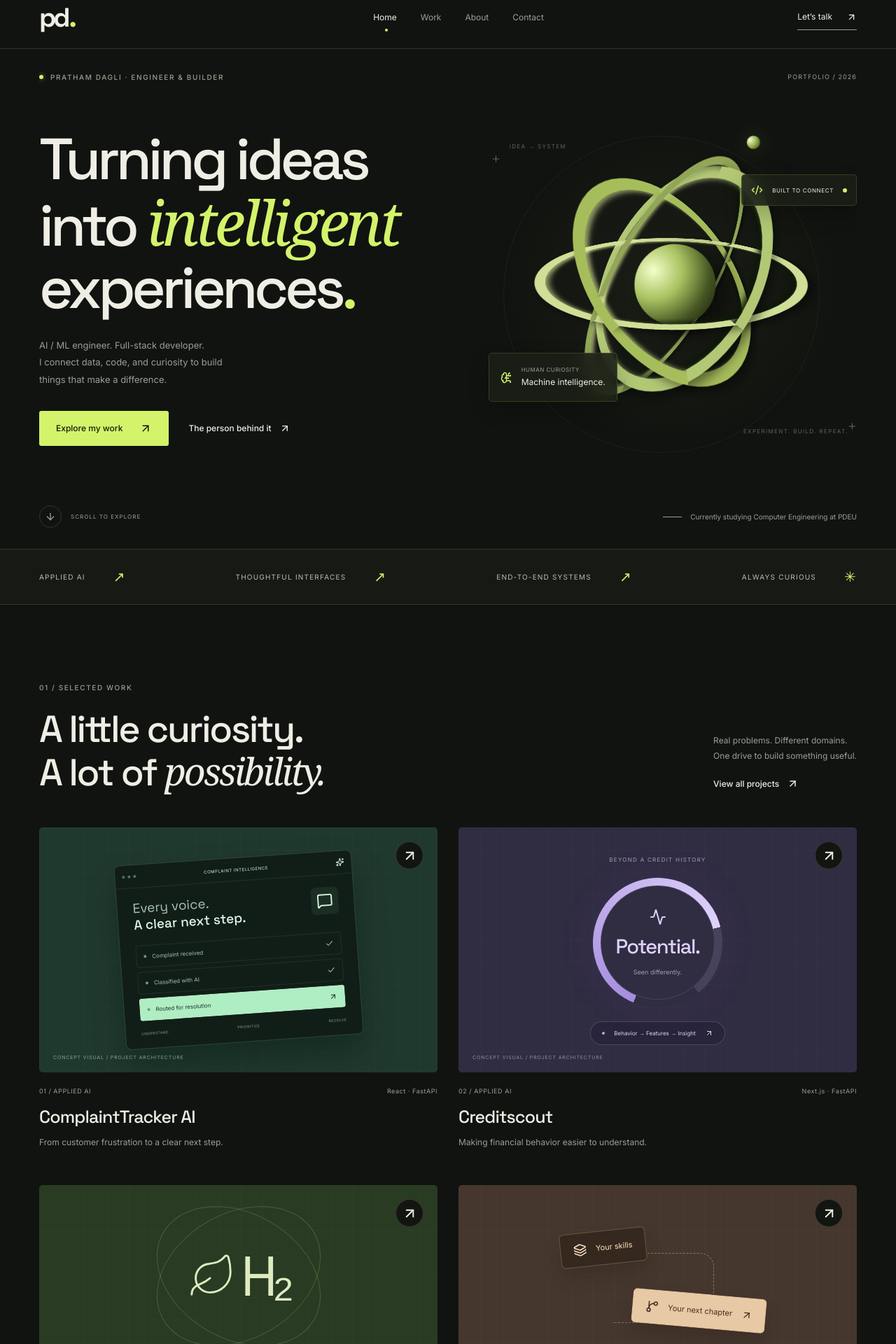
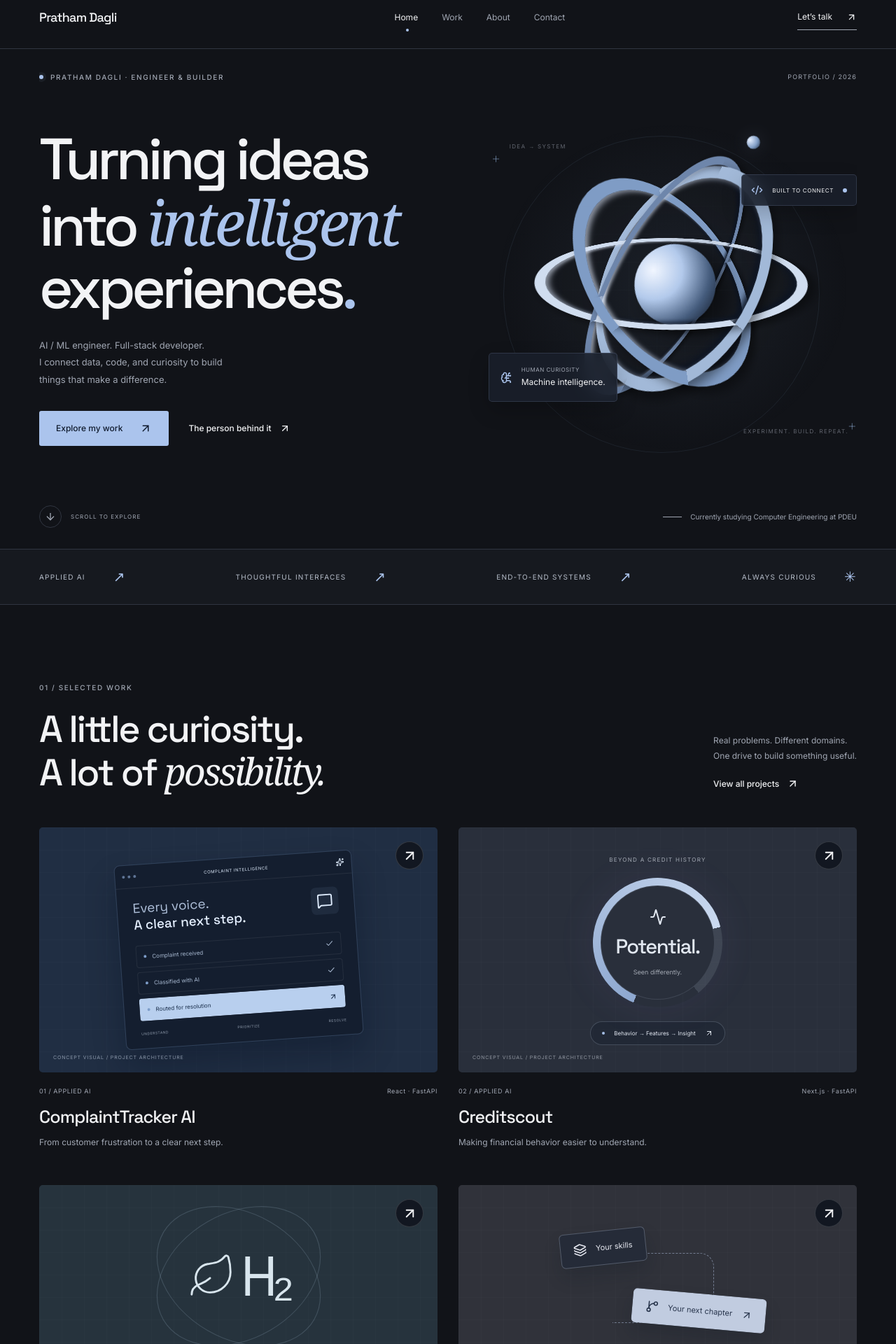
Before and after one commit to prathamdagli/personal-website, a Next.js app: page / in a window 1280 px wide. Shown: the part 20-1940 px from the top of the page at 70% size. Built offline with nearby package versions, Linux system fonts and the light colour scheme.

Commit message:
Replace monogram with full name and refine portfolio colors

```diff
--- a/src/app/about/page.tsx
+++ b/src/app/about/page.tsx
@@ -18,7 +18,7 @@ export default function AboutPage() {
           More than
           <br />
           the <span className="serif">code.</span>
-          <span className="lime">✳</span>
+          <span className="accent">✳</span>
         </h1>
         <div className="intro-bottom">
           <p>
--- a/src/app/contact/page.tsx
+++ b/src/app/contact/page.tsx
@@ -19,7 +19,7 @@ export default function ContactPage() {
           Great things start
           <br />
           with a <span className="serif">hello.</span>
-          <span className="lime">↗</span>
+          <span className="accent">↗</span>
         </h1>
         <div className="intro-bottom">
           <p>
--- a/src/app/globals.css
+++ b/src/app/globals.css
@@ -1,11 +1,11 @@
 @import "tailwindcss";
 :root {
-  --bg: #111310;
-  --surface: #181b16;
-  --ink: #eeeee5;
-  --muted: #9b9e92;
-  --line: #30342b;
-  --lime: #d3f36b;
+  --bg: #111318;
+  --surface: #191c23;
+  --ink: #f2f3f5;
+  --muted: #a0a6b2;
+  --line: #303540;
+  --accent: #abc4ed;
   color-scheme: dark;
 }
 @theme inline {
@@ -29,7 +29,7 @@ body {
   -webkit-font-smoothing: antialiased;
 }
 ::selection {
-  background: var(--lime);
+  background: var(--accent);
   color: var(--bg);
 }
 a {
@@ -54,7 +54,7 @@ button:focus-visible,
 input:focus-visible,
 textarea:focus-visible,
 label:has(input:focus-visible) {
-  outline: 2px solid var(--lime);
+  outline: 2px solid var(--accent);
   outline-offset: 6px;
 }
 p {
@@ -92,8 +92,8 @@ em,
   font-style: italic;
   letter-spacing: -0.055em;
 }
-.lime {
-  color: var(--lime);
+.accent {
+  color: var(--accent);
 }
 .muted {
   color: var(--muted);
@@ -122,11 +122,11 @@ em,
   height: 6px;
   display: inline-block;
   border-radius: 50%;
-  background: var(--lime);
+  background: var(--accent);
   flex-shrink: 0;
 }
 .status-dot {
-  box-shadow: 0 0 0 4px #d3f36b10;
+  box-shadow: 0 0 0 4px #abc4ed10;
 }
 .text-link {
   display: inline-flex;
@@ -143,7 +143,7 @@ em,
   transition: transform 0.25s;
 }
 .text-link:hover {
-  color: var(--lime);
+  color: var(--accent);
 }
 .text-link:hover svg {
   transform: translate(2px, -2px);
@@ -167,18 +167,18 @@ em,
   transform: translateY(-3px);
 }
 .button-primary {
-  background: var(--lime);
-  color: #151a0a;
+  background: var(--accent);
+  color: #101b2e;
 }
 .button-primary:hover {
-  background: #e0ff83;
+  background: #c1d5f4;
 }
 .skip-link {
   position: fixed;
   top: -100px;
   left: 20px;
   padding: 15px;
-  background: var(--lime);
+  background: var(--accent);
   color: var(--bg);
   z-index: 200;
 }
@@ -196,17 +196,14 @@ em,
   z-index: 110;
   background: var(--bg);
 }
-.wordmark {
+.site-name {
   font-family: var(--font-space), sans-serif;
-  font-size: 38px;
-  font-weight: 700;
-  letter-spacing: -4px;
-  line-height: 1;
-}
-.brand-dot {
-  color: var(--lime);
-  margin-left: 2px;
-}
+  font-size: 18px;
+  font-weight: 500;
+  letter-spacing: -0.04em;
+  line-height: 1.3;
+}
+
 .desktop-nav {
   display: flex;
   gap: 34px;
@@ -229,7 +226,7 @@ em,
   left: 50%;
   width: 4px;
   height: 4px;
-  background: var(--lime);
+  background: var(--accent);
   border-radius: 50%;
 }
 .nav-cta {
@@ -241,8 +238,8 @@ em,
   padding-block: 9px;
 }
 .nav-cta:hover {
-  color: var(--lime);
-  border-color: var(--lime);
+  color: var(--accent);
+  border-color: var(--accent);
 }
 .menu-toggle {
   display: none;
@@ -319,7 +316,7 @@ em,
   letter-spacing: -0.065em;
 }
 .hero h1 em {
-  color: var(--lime);
+  color: var(--accent);
   font-size: 1.06em;
 }
 .hero-copy > p {
@@ -338,7 +335,7 @@ em,
   height: 490px;
   position: relative;
   min-width: 0;
-  background: radial-gradient(ellipse at center, #6779401c, transparent 68%);
+  background: radial-gradient(ellipse at center, #6f8baa1c, transparent 68%);
   perspective: 1000px;
 }
 .hero-art:before {
@@ -346,7 +343,7 @@ em,
   position: absolute;
   width: 86%;
   aspect-ratio: 1;
-  border: 1px solid #67794021;
+  border: 1px solid #6f8baa21;
   border-radius: 50%;
   top: 6%;
   left: 4%;
@@ -356,8 +353,8 @@ em,
   position: absolute;
   inset: 10% 0;
   background-image:
-    linear-gradient(#ced5a607 1px, transparent 1px),
-    linear-gradient(90deg, #ced5a607 1px, transparent 1px);
+    linear-gradient(#a6bbd507 1px, transparent 1px),
+    linear-gradient(90deg, #a6bbd507 1px, transparent 1px);
   background-size: 40px 40px;
   mask-image: radial-gradient(ellipse, black, transparent 70%);
   pointer-events: none;
@@ -377,10 +374,10 @@ em,
   height: 84%;
   border-radius: 50%;
   box-shadow:
-    inset 5px 3px 9px #f5ffab9c,
-    inset -6px -5px 13px #0b1607,
+    inset 5px 3px 9px #e4edff9c,
+    inset -6px -5px 13px #0b1322,
     6px 10px 18px #0007;
-  border: 11px solid #a6bd5b;
+  border: 11px solid #7f9cc5;
   background: transparent;
 }
 .ring-one {
@@ -389,17 +386,17 @@ em,
 }
 .ring-two {
   transform: rotateY(-48deg) rotateX(30deg);
-  border-color: #b2c875;
+  border-color: #a2b9d8;
   border-width: 18px;
 }
 .ring-three {
   transform: rotateX(65deg) rotateY(18deg);
-  border-color: #d0df97;
+  border-color: #d0ddef;
   border-width: 15px;
 }
 .ring-four {
   transform: rotateX(-57deg) rotateY(40deg);
-  border-color: #92a658;
+  border-color: #6e86ab;
   border-width: 12px;
 }
 .orbit-core {
@@ -411,10 +408,10 @@ em,
   border-radius: 50%;
   background: radial-gradient(
     circle at 30% 25%,
-    #f2ffc9,
-    #a8c260 35%,
-    #455522 68%,
-    #121b0a 95%
+    #f1f6ff,
+    #b2c9eb 35%,
+    #455c7d 68%,
+    #101827 95%
   );
   box-shadow: 15px 19px 38px #0009;
 }
@@ -425,8 +422,8 @@ em,
   top: 10%;
   right: 13%;
   border-radius: 50%;
-  background: radial-gradient(circle at 30% 25%, #f1ffc8, #8aa443 55%, #1c290d);
-  box-shadow: 0 0 25px #d3f36b25;
+  background: radial-gradient(circle at 30% 25%, #e6efff, #829fc7 55%, #1b293d);
+  box-shadow: 0 0 25px #abc4ed25;
 }
 .art-label {
   position: absolute;
@@ -434,14 +431,14 @@ em,
   display: flex;
   align-items: center;
   gap: 13px;
-  border: 1px solid #d3f36b26;
-  background: #1b2017dd;
+  border: 1px solid #abc4ed26;
+  background: #1a202bdd;
   backdrop-filter: blur(12px);
   border-radius: 5px;
   box-shadow: 0 12px 30px #0003;
 }
 .art-label > svg {
-  color: var(--lime);
+  color: var(--accent);
 }
 .label-ai {
   left: 0;
@@ -471,7 +468,7 @@ em,
   position: absolute;
   font-size: 8px;
   letter-spacing: 0.17em;
-  color: #9b9e928c;
+  color: #a0a6b28c;
 }
 .coord-one {
   top: 38px;
@@ -483,7 +480,7 @@ em,
 }
 .art-cross {
   position: absolute;
-  color: #717a51;
+  color: #667a96;
   font-size: 21px;
   font-weight: 200;
 }
@@ -515,8 +512,8 @@ em,
   place-items: center;
 }
 .scroll-link:hover .scroll-circle {
-  color: var(--lime);
-  border-color: var(--lime);
+  color: var(--accent);
+  border-color: var(--accent);
 }
 .hero-note {
   font-size: 10px;
@@ -532,7 +529,7 @@ em,
 }
 .discipline-strip {
   border-block: 1px solid var(--line);
-  background: #171a14;
+  background: #16191f;
 }
 .discipline-strip > .container {
   display: flex;
@@ -547,11 +544,11 @@ em,
   gap: 40px;
   letter-spacing: 0.12em;
   font-size: 10px;
-  color: #b9bcaf;
+  color: #b6bdc9;
 }
 .discipline-strip span span {
   font-size: 20px;
-  color: var(--lime);
+  color: var(--accent);
 }
 /* Projects */
 .section-heading {
@@ -589,7 +586,7 @@ em,
   position: absolute;
   top: 20px;
   right: 20px;
-  background: #121510;
+  background: #121721;
   border: 1px solid #ffffff25;
   border-radius: 50%;
   width: 40px;
@@ -604,7 +601,7 @@ em,
 }
 .project-card:hover .project-open {
   transform: rotate(45deg);
-  background: var(--lime);
+  background: var(--accent);
   color: var(--bg);
 }
 .project-meta {
@@ -670,32 +667,32 @@ em,
   opacity: 0.55;
 }
 .visual-complaint-tracker {
-  background: #20392e;
-  color: #d8f4e1;
+  background: #202e43;
+  color: #deebfc;
 }
 .visual-creditscout {
-  background: #302c42;
-  color: #ded2fc;
+  background: #292f3b;
+  color: #e2e8f1;
 }
 .visual-greenhydro {
-  background: #293b22;
-  color: #deebc1;
+  background: #26333d;
+  color: #d8e5ed;
 }
 .visual-jobwemet {
-  background: #45372e;
-  color: #ffe0bf;
+  background: #30323a;
+  color: #e6e8f0;
 }
 .visual-formula-one {
-  background: #3d282a;
-  color: #ffb0a5;
+  background: #282f3c;
+  color: #d4dfef;
 }
 .mini-window {
   width: 68%;
   max-width: 340px;
-  background: #111e18;
-  border: 1px solid #658e7255;
+  background: #141e2f;
+  border: 1px solid #6b88af55;
   border-radius: 8px;
-  box-shadow: 0 25px 45px #03110a55;
+  box-shadow: 0 25px 45px #060f2055;
   transform: rotate(-4deg);
   transition: transform 0.4s;
 }
@@ -720,14 +717,14 @@ em,
   width: 4px;
   height: 4px;
   border-radius: 50%;
-  background: #54745e;
+  background: #5f7596;
 }
 .ticket-body {
   padding: 17px 22px;
 }
 .ticket-icon {
   float: right;
-  background: #a6e8bc13;
+  background: #a6c6f013;
   border-radius: 7px;
   padding: 8px;
 }
@@ -736,11 +733,11 @@ em,
   font-size: 19px;
   line-height: 1.25;
   margin-bottom: 17px;
-  color: #a9c3b1;
+  color: #afc0da;
 }
 .ticket-heading strong {
   font-weight: 500;
-  color: #e0f9e7;
+  color: #e4efff;
 }
 .ticket-row {
   display: flex;
@@ -751,7 +748,7 @@ em,
   padding: 9px 10px;
   margin-top: 6px;
   font-size: 8px;
-  color: #a6bcae;
+  color: #a7b8d0;
 }
 .ticket-row > span {
   display: flex;
@@ -762,12 +759,12 @@ em,
   display: inline-block;
   width: 4px;
   height: 4px;
-  background: #699e78;
+  background: #7d9dc9;
   border-radius: 50%;
 }
 .ticket-row.active {
-  background: #afedc3;
-  color: #1a3924;
+  background: #b8cfee;
+  color: #1c304d;
 }
 .ticket-bottom {
   display: flex;
@@ -795,9 +792,9 @@ em,
   border-radius: 50%;
   background: conic-gradient(
     from 210deg,
-    #a58cde,
-    #dfd3fc 65%,
-    #dfd3fc22 65% 83%,
+    #8ea8d0,
+    #cbdaf0 65%,
+    #cbdaf022 65% 83%,
     transparent 83%
   );
   padding: 11px;
@@ -807,14 +804,14 @@ em,
 .score-ring > div {
   border-radius: 50%;
   height: 100%;
-  background: #302c42;
+  background: #292f3b;
   display: flex;
   align-items: center;
   justify-content: center;
   flex-direction: column;
   gap: 8px;
   transform: rotate(8deg);
-  border: 1px solid #dfd3fc22;
+  border: 1px solid #cbdaf022;
 }
 .score-ring strong {
   font-family: var(--font-space);
@@ -830,14 +827,14 @@ em,
   display: flex;
   align-items: center;
   gap: 13px;
-  border: 1px solid #dfd3fc33;
-  background: #211c3280;
+  border: 1px solid #cbdaf033;
+  background: #1b223180;
   padding: 10px 16px;
   border-radius: 20px;
   font-size: 8px;
 }
 .score-pill .tiny-dot {
-  background: #c1a3fa;
+  background: #a5bee4;
   width: 4px;
   height: 4px;
 }
@@ -860,7 +857,7 @@ em,
   content: "";
   position: absolute;
   inset: -10px;
-  border: 1px solid #c6e29630;
+  border: 1px solid #adc8e030;
   border-radius: 50%;
   transform: rotate(-30deg) scaleX(1.25);
 }
@@ -884,7 +881,7 @@ em,
 .hydro-line i {
   width: 25px;
   height: 1px;
-  background: #b6d59460;
+  background: #a3bed960;
   position: relative;
 }
 .hydro-caption {
@@ -903,12 +900,12 @@ em,
   align-items: center;
   gap: 13px;
   position: absolute;
-  border: 1px solid #d1ad8a55;
-  background: #34281f;
+  border: 1px solid #aeb9ce55;
+  background: #252b38;
   padding: 14px 18px;
   border-radius: 6px;
   font-size: 11px;
-  box-shadow: 0 14px 25px #24140933;
+  box-shadow: 0 14px 25px #10172533;
   z-index: 2;
 }
 .node-one {
@@ -920,8 +917,8 @@ em,
   right: -10px;
   top: 110px;
   transform: rotate(5deg);
-  background: #e8c9a5;
-  color: #453021;
+  background: #c1cce0;
+  color: #29364d;
 }
 .career-path {
   position: absolute;
@@ -929,7 +926,7 @@ em,
   left: 80px;
   width: 145px;
   height: 100px;
-  border: 1px dashed #caa37c90;
+  border: 1px dashed #a6b6d390;
   border-left: 0;
   border-radius: 0 20px 20px 0;
 }
@@ -940,12 +937,12 @@ em,
   font-family: var(--font-space);
   font-size: 27px;
   letter-spacing: -0.05em;
-  color: #bda28b;
+  color: #a5b2c9;
   line-height: 1.2;
 }
 .career-caption strong {
   font-weight: 500;
-  color: #ffe1bf;
+  color: #e0e9f8;
 }
 .race-art {
   width: 100%;
@@ -957,18 +954,18 @@ em,
   overflow: visible;
 }
 .race-track-outer {
-  stroke: #ffad9b35;
+  stroke: #a4bce035;
   stroke-width: 22;
   fill: none;
 }
 .race-track-inner {
-  stroke: #ffc6b6;
+  stroke: #c4d5f0;
   stroke-width: 2;
   stroke-dasharray: 8 4;
   fill: none;
 }
 .race-art circle {
-  fill: #e9f294;
+  fill: #dae6f9;
 }
 .race-caption {
   display: flex;
@@ -994,7 +991,7 @@ em,
   margin-top: 30px;
   letter-spacing: -0.065em;
 }
-.page-intro > h1 > .lime {
+.page-intro > h1 > .accent {
   display: inline-block;
   font-family: var(--font-space);
   font-size: 0.8em;
@@ -1044,13 +1041,13 @@ em,
   transition: 0.2s;
 }
 .filter-tabs button:hover {
-  border-color: #899569;
+  border-color: #7d93b3;
   color: var(--ink);
 }
 .filter-tabs button.selected {
-  background: var(--lime);
-  color: #152008;
-  border-color: var(--lime);
+  background: var(--accent);
+  color: #182840;
+  border-color: var(--accent);
 }
 .filter-tabs button > span {
   font-size: 8px;
@@ -1099,7 +1096,7 @@ em,
 .personal-note {
   margin-top: 40px;
   padding: 26px 0 0 22px;
-  border-left: 1px solid var(--lime);
+  border-left: 1px solid var(--accent);
 }
 .personal-note > span {
   font-size: 8px;
@@ -1115,7 +1112,7 @@ em,
   color: var(--ink);
 }
 .personal-note em {
-  color: var(--lime);
+  color: var(--accent);
   font-size: 26px;
 }
 .detailed-experience > div {
@@ -1133,7 +1130,7 @@ em,
   color: var(--muted);
 }
 .experience-side > span:first-child {
-  color: var(--lime);
+  color: var(--accent);
 }
 .detailed-experience h3 {
   font-size: 27px;
@@ -1143,7 +1140,7 @@ em,
   font-size: 12px;
   font-weight: 400;
   letter-spacing: 0;
-  color: var(--lime);
+  color: var(--accent);
   margin-top: 8px;
 }
 .detailed-experience p {
@@ -1163,7 +1160,7 @@ em,
   margin-top: 6px;
 }
 .detailed-experience li::marker {
-  color: #697b43;
+  color: #7085a5;
 }
 .toolkit-grid {
   display: grid;
@@ -1171,7 +1168,7 @@ em,
   gap: 40px;
 }
 .toolkit-grid > div {
-  border-top: 1px solid #d3f36b30;
+  border-top: 1px solid #abc4ed30;
   padding-top: 22px;
 }
 .toolkit-grid h3 {
@@ -1191,9 +1188,9 @@ em,
   font-size: 10px;
   line-height: 1.4;
   padding: 9px 12px;
-  border: 1px solid #9aab7950;
+  border: 1px solid #8f9fbc50;
   border-radius: 3px;
-  color: #c5ceae;
+  color: #c2cdde;
 }
 .education-section {
   display: grid;
@@ -1225,7 +1222,7 @@ em,
   font-family: var(--font-space);
   font-size: 22px;
   letter-spacing: -0.04em;
-  color: var(--lime);
+  color: var(--accent);
   font-weight: 400;
   margin-top: 12px;
 }
@@ -1245,7 +1242,7 @@ em,
 }
 .cert-star {
   font-size: 23px;
-  color: var(--lime);
+  color: var(--accent);
   line-height: 1.3;
 }
 .certificate h3 {
@@ -1285,10 +1282,10 @@ em,
   top: 3px;
   width: 27px;
   height: 27px;
-  color: var(--lime);
+  color: var(--accent);
 }
 .email-heading:hover {
-  color: var(--lime);
+  color: var(--accent);
 }
 .copy-email {
   margin-top: 22px;
@@ -1300,7 +1297,7 @@ em,
 .copy-email > span {
   display: block;
   font-size: 10px;
-  color: var(--lime);
+  color: var(--accent);
   margin-top: 8px;
   min-height: 16px;
 }
@@ -1323,7 +1320,7 @@ em,
 }
 .contact-social-list > a:hover > svg:last-child {
   transform: translate(3px, -3px);
-  color: var(--lime);
+  color: var(--accent);
 }
 .contact-social-list > a > div {
   display: flex;
@@ -1344,7 +1341,7 @@ em,
   margin-top: 28px;
 }
 .contact-form {
-  background: #1a1e16;
+  background: #1a1e26;
   border: 1px solid var(--line);
   padding: 35px;
   border-radius: 4px;
@@ -1363,7 +1360,7 @@ em,
 .contact-form > label,
 .form-row > label {
   font-size: 10px;
-  color: #c7cabb;
+  color: #c9d0dc;
 }
 .contact-form legend {
   margin-bottom: 14px;
@@ -1375,7 +1372,7 @@ em,
 }
 .topic-options > label {
   padding: 10px 13px;
-  border: 1px solid #444c36;
+  border: 1px solid #424d61;
   border-radius: 25px;
   font-size: 9px;
   color: var(--muted);
@@ -1383,9 +1380,9 @@ em,
   position: relative;
 }
 .topic-options > label.selected {
-  border-color: var(--lime);
-  color: var(--lime);
-  background: #d3f36b08;
+  border-color: var(--accent);
+  color: var(--accent);
+  background: #abc4ed08;
 }
 .topic-options input {
   position: absolute;
@@ -1409,7 +1406,7 @@ em,
   width: 100%;
   background: transparent;
   border: 0;
-  border-bottom: 1px solid #4c5440;
+  border-bottom: 1px solid #46526a;
   border-radius: 0;
   resize: vertical;
   color: var(--ink);
@@ -1420,7 +1417,7 @@ em,
 }
 .contact-form input::placeholder,
 .contact-form textarea::placeholder {
-  color: #7f8773;
+  color: #8994a8;
 }
 .contact-form textarea {
   line-height: 1.8;
@@ -1446,7 +1443,7 @@ em,
 .form-status {
   font-size: 11px;
   margin-top: 20px;
-  color: var(--lime);
+  color: var(--accent);
 }
 .form-status a {
   text-decoration: underline;
@@ -1465,7 +1462,7 @@ em,
 }
 .contact-end > span:last-child {
   font-size: 50px;
-  color: var(--lime);
+  color: var(--accent);
   line-height: 1;
 }
 .not-found {
@@ -1577,15 +1574,15 @@ em,
 }
 .flow-diagram > div {
   padding: 18px 12px;
-  background: #1c2216;
-  border: 1px solid #3c482c;
+  background: #1b2535;
+  border: 1px solid #3a4b65;
   position: relative;
   display: flex;
   flex-direction: column;
   gap: 20px;
 }
 .flow-diagram > div > span {
-  color: var(--lime);
+  color: var(--accent);
   font-size: 8px;
 }
 .flow-diagram strong {
@@ -1598,7 +1595,7 @@ em,
   right: -15px;
   top: 25px;
   z-index: 2;
-  color: var(--lime);
+  color: var(--accent);
 }
 .feature-list {
   list-style: none;
@@ -1617,7 +1614,7 @@ em,
 }
 .feature-list > li > span {
   font-size: 9px;
-  color: var(--lime);
+  color: var(--accent);
 }
 .project-next {
   border-top: 1px solid var(--line);
@@ -1637,7 +1634,7 @@ em,
   gap: 20px;
 }
 .project-next > a:hover {
-  color: var(--lime);
+  color: var(--accent);
 }
 .project-next svg {
   width: 50px;
@@ -1647,7 +1644,7 @@ em,
 /* Profile, experience, contact footer */
 .about-band,
 .toolkit-band {
-  background: #1a1e16;
+  background: #1a1e26;
   border-block: 1px solid var(--line);
 }
 .about-preview {
@@ -1686,8 +1683,8 @@ em,
   position: absolute;
   right: -28px;
   bottom: 62px;
-  background: var(--lime);
-  color: #1b2310;
+  background: var(--accent);
+  color: #17263d;
   padding: 19px 24px;
   transform: rotate(-9deg);
   font-size: 9px;
@@ -1723,7 +1720,7 @@ em,
   grid-template-columns: repeat(3, 1fr);
   gap: 12px;
   margin-top: 42px;
-  border-top: 1px solid #d3f36b26;
+  border-top: 1px solid #abc4ed26;
   padding-top: 25px;
 }
 .about-facts > div {
@@ -1792,7 +1789,7 @@ em,
   margin-top: 75px;
 }
 .capabilities > div > svg {
-  color: var(--lime);
+  color: var(--accent);
   width: 23px;
   height: 23px;
   stroke-width: 1.2;
@@ -1829,7 +1826,7 @@ em,
 .big-contact > span {
   font-family: Georgia, serif;
   font-style: italic;
-  color: var(--lime);
+  color: var(--accent);
 }
 .big-contact > svg {
   position: absolute;
@@ -1861,7 +1858,7 @@ em,
   border-bottom: 1px solid var(--muted);
 }
 .contact-cta-bottom > a:hover {
-  color: var(--lime);
+  color: var(--accent);
 }
 .site-footer {
   padding-block: 27px;
@@ -1876,8 +1873,8 @@ em,
   align-items: center;
   gap: 24px;
 }
-.site-footer .wordmark {
-  font-size: 30px;
+.site-footer .site-name {
+  font-size: 17px;
 }
 .site-footer > div > span,
 .site-footer > p {
@@ -1896,7 +1893,7 @@ em,
   height: 30px;
 }
 .footer-socials > a:hover {
-  color: var(--lime);
+  color: var(--accent);
 }
 @keyframes sculpture-float {
   0%,
@@ -2368,8 +2365,8 @@ em,
   .site-header {
     height: 76px;
   }
-  .wordmark {
-    font-size: 35px;
+  .site-name {
+    font-size: 17px;
   }
   .mobile-nav {
     top: 76px;
@@ -2771,8 +2768,8 @@ em,
     width: 100%;
     font-size: 8px;
   }
-  .site-footer .wordmark {
-    font-size: 32px;
+  .site-footer .site-name {
+    font-size: 17px;
   }
   .page-intro {
     padding-block: 48px 35px;
@@ -2784,7 +2781,7 @@ em,
     font-size: clamp(62px, 14vw, 85px);
     margin-top: 25px;
   }
-  .page-intro > h1 > .lime {
+  .page-intro > h1 > .accent {
     margin-left: 18px;
   }
   .intro-bottom {
@@ -2918,7 +2915,7 @@ em,
   .contact-intro > h1 {
     font-size: clamp(42px, 10.4vw, 63px);
   }
-  .contact-intro > h1 > .lime {
+  .contact-intro > h1 > .accent {
     margin-left: 10px;
   }
   .contact-layout {
--- a/src/app/page.tsx
+++ b/src/app/page.tsx
@@ -29,7 +29,7 @@ export default function Home() {
               <br />
               into <em>intelligent</em>
               <br />
-              experiences<span className="lime">.</span>
+              experiences<span className="accent">.</span>
             </h1>
             <p>
               AI / ML engineer. Full-stack developer.
--- a/src/app/work/[slug]/page.tsx
+++ b/src/app/work/[slug]/page.tsx
@@ -44,7 +44,7 @@ export default async function ProjectPage({
           </div>
           <h1>
             {p.title}
-            <span className="lime">.</span>
+            <span className="accent">.</span>
           </h1>
           <p>{p.short}</p>
         </div>
--- a/src/app/work/page.tsx
+++ b/src/app/work/page.tsx
@@ -15,7 +15,7 @@ export default function WorkPage() {
           Ideas made
           <br />
           <span className="serif">real.</span>
-          <span className="lime">↗</span>
+          <span className="accent">↗</span>
         </h1>
         <div className="intro-bottom">
           <p>
--- a/src/components/site-shell.tsx
+++ b/src/components/site-shell.tsx
@@ -37,11 +37,11 @@ export function Header() {
       <header className="site-header">
         <Link
           href="/"
-          className="wordmark"
+          className="site-name"
           aria-label="Pratham Dagli home"
           onClick={() => setOpen(false)}
         >
-          pd<span className="brand-dot">.</span>
+          Pratham Dagli
         </Link>
         <nav className="desktop-nav" aria-label="Main navigation">
           {links.map(([label, href]) => (
@@ -97,8 +97,8 @@ export function Footer() {
   return (
     <footer className="site-footer container">
       <div>
-        <Link href="/" className="wordmark" aria-label="Pratham Dagli home">
-          pd<span className="brand-dot">.</span>
+        <Link href="/" className="site-name" aria-label="Pratham Dagli home">
+          Pratham Dagli
         </Link>
         <span>Curiosity in. Possibility out.</span>
       </div>
```
Also changed, not shown: src/app/opengraph-image.tsx (+6 -6 lines), src/app/icon.svg, 1 other file (tests, documents, lock files or other folders).
